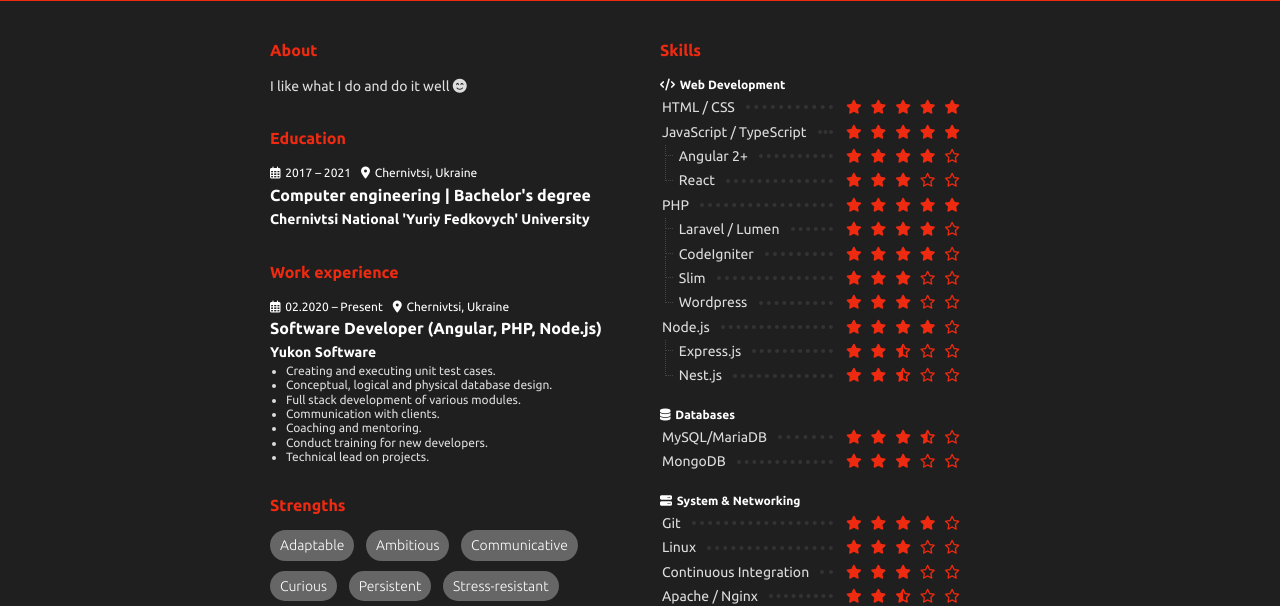
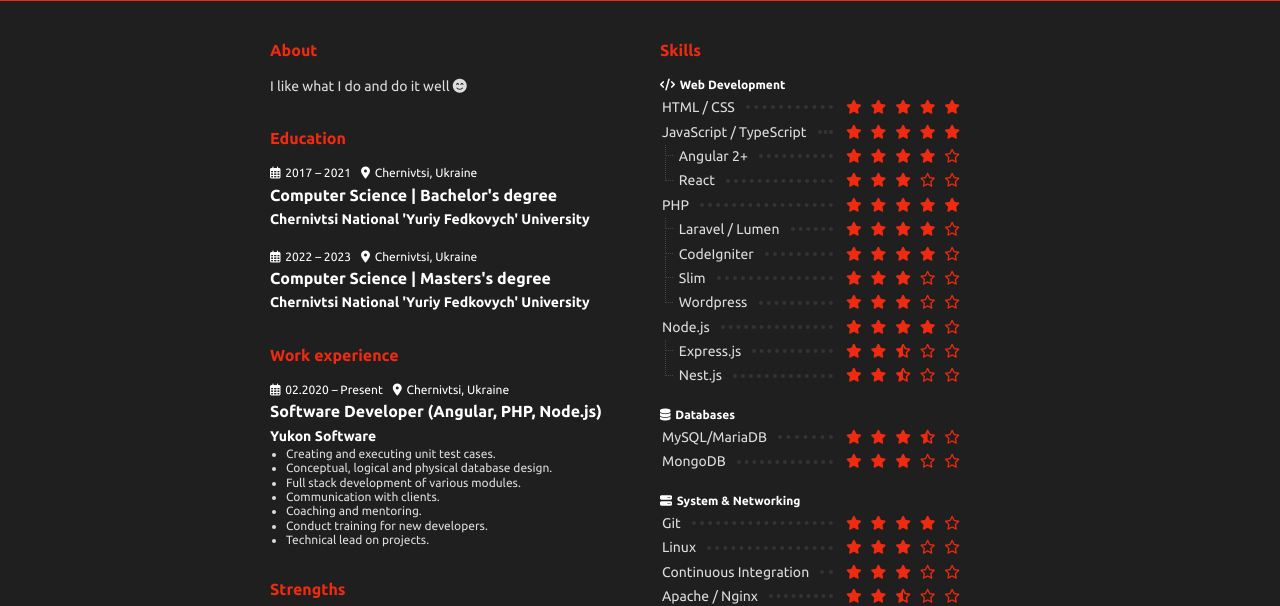
Before and after one commit to unisol1020/unisol1020.github.io, a plain HTML site: page index.html in a window 1280 px wide. Shown: the part 211-817 px from the top of the page. Drawn offline with Linux system fonts and the light colour scheme.

Commit message:
[ADDED] Masters's degree to Education section

```diff
--- a/index.html
+++ b/index.html
@@ -69,7 +69,15 @@
                             <span><i class="far fa-calendar-alt"></i>2017 – 2021</span>
                             <span class="location"><i class="fas fa-map-marker-alt"></i>Chernivtsi, Ukraine</span>
                         </h5>
-                        <h3 class="text-bold">Computer engineering | Bachelor's degree</h3>
+                        <h3 class="text-bold">Computer Science | Bachelor's degree</h3>
+                        <strong>Chernivtsi National 'Yuriy Fedkovych' University</strong>
+                    </div>
+                    <div class="desc">
+                        <h5>
+                            <span><i class="far fa-calendar-alt"></i>2022 – 2023</span>
+                            <span class="location"><i class="fas fa-map-marker-alt"></i>Chernivtsi, Ukraine</span>
+                        </h5>
+                        <h3 class="text-bold">Computer Science | Masters's degree</h3>
                         <strong>Chernivtsi National 'Yuriy Fedkovych' University</strong>
                     </div>
                 </div>
```
